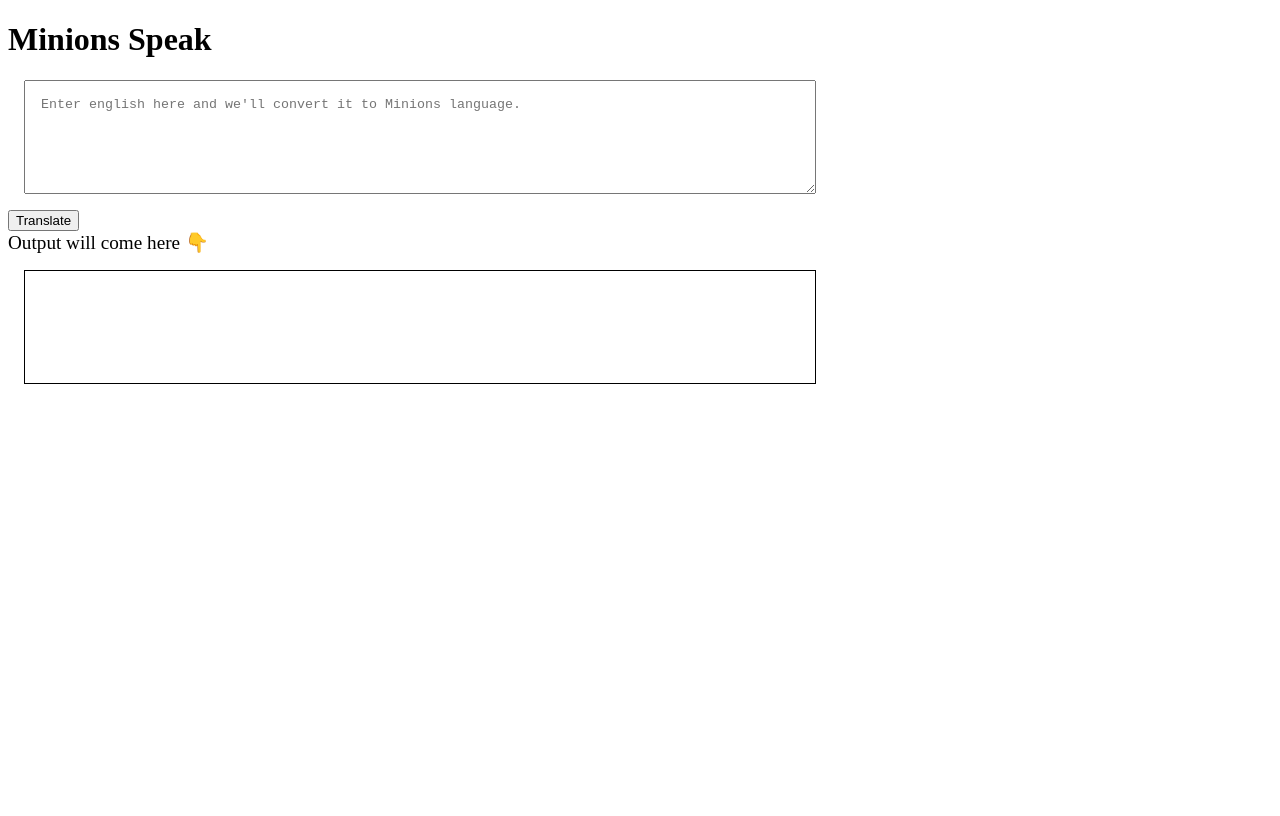
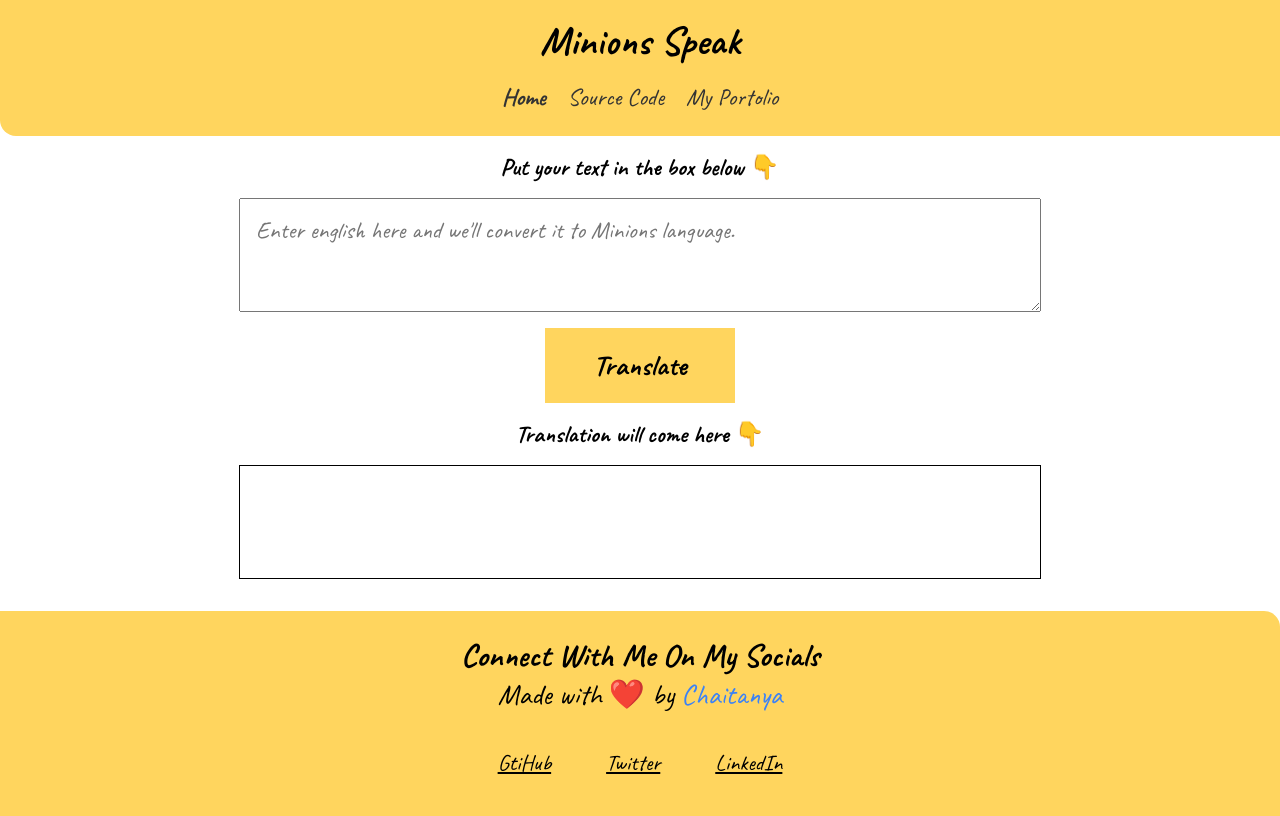
Before and after one commit to ChhikaraBRUH/neoG-markSix-Minions-Speak, a plain HTML site: page index.html in a window 1280 px wide. Drawn offline with Linux system fonts and the light colour scheme.

Commit message:
styling done

```diff
--- a/index.html
+++ b/index.html
@@ -6,33 +6,50 @@
     <meta http-equiv="X-UA-Compatible" content="IE=edge">
     <meta name="viewport" content="width=device-width, initial-scale=1.0">
     <title>Minions Speak</title>
-    <style>
-        textarea {
-            width: 60%;
-            height: 10vh;
-            display: block;
-            padding: 1rem;
-            margin: 1rem;
-        }
-
-        #output {
-            width: 60%;
-            height: 10vh;
-            border: 1px solid black;
-            padding: 1rem;
-            margin: 1rem;
-        }
-    </style>
+    <link rel="stylesheet" href="styles.css">
 </head>
 
 <body>
-    <h1>Minions Speak</h1>
+
+    <nav class="navigation container">
+        <div class="nav-brand">Minions Speak</div>
+        <ul class="list-non-bullet nav-pills">
+            <li class="list-item-inline">
+                <a class="link link-active" href="/">Home</a>
+            </li>
+            <li class="list-item-inline">
+                <a class="link" href="https://github.com/ChhikaraBRUH/neoG-markSix-Minions-Speak">Source Code</a>
+            </li>
+            <li class="list-item-inline">
+                <a class="link" href="https://bruh.dev">My Portolio</a>
+            </li>
+        </ul>
+    </nav>
+
+    <div id="caution">Put your text in the box below 👇</div>
     <textarea id="txt-input" placeholder="Enter english here and we'll convert it to Minions language."></textarea>
     <button id="btn-translate">Translate</button>
-    <div style="font-size: larger;">Output will come here 👇</div>
+    <div id="caution">Translation will come here 👇</div>
     <div id="output"></div>
 
     <script src="app.js" type="text/javascript"></script>
+
+    <!-- footer -->
+    <footer class="footer">
+        <div class="footer-header">Connect With Me On My Socials</div>
+        <div id="">Made with ❤️ by <a style="text-decoration: none; color: #3B82F6;"
+                href="https://bruh.dev">Chaitanya</a>
+        </div>
+        <ul class="social-links list-non-bullet">
+            <li class="list-item-inline"><a class="link" href="https://github.com/ChhikaraBRUH">GtiHub</a></li>
+            <li class="list-item-inline"><a class="link" href="https://twitter.com/ChhikaraBRUH">Twitter</a></li>
+            <li class="list-item-inline"><a class="link"
+                    href="https://www.linkedin.com/in/chaitanyachhikara">LinkedIn</a></li>
+        </ul>
+    </footer>
+
+
+
 </body>
 
 </html>
--- /dev/null
+++ b/styles.css
@@ -0,0 +1,131 @@
+@import url('https://fonts.googleapis.com/css2?family=Caveat:wght@400;700&display=swap');
+
+:root {
+    --primary-color: #FFD55E;
+    --black: #333333;
+}
+
+body {
+    font-family: 'Caveat';
+    margin: 0px;
+    text-align: center;
+    font-size: 1.8rem;
+}
+
+textarea {
+    width: 60%;
+    height: 10vh;
+    display: block;
+    padding: 1rem;
+    margin: auto;
+    margin-top: 1rem;
+    margin-bottom: 1rem;
+    font-family: 'Caveat';
+    font-size: 1.5rem;
+}
+
+::placeholder {
+    font-family: 'Caveat';
+    margin: 0px;
+    font-size: 1.5rem;
+}
+
+input {
+    font-family: 'Caveat';
+    margin: 0px;
+    font-size: 1.5rem;
+}
+
+#caution {
+    font-size: 1.5rem;
+    margin-top: 1rem;
+    font-weight: bold;
+}
+
+#output {
+    width: 60%;
+    min-height: 10vh;
+    border: 1px solid black;
+    padding: 1rem;
+    margin: auto;
+    margin-top: 1rem;
+    margin-bottom: 2rem;
+}
+
+/* Translate Button */
+#btn-translate {
+    background-color: var(--primary-color);
+    padding: 1.2rem 3rem;
+    font-family: 'Caveat';
+    font-size: 1.8rem;
+    font-weight: bold;
+    border: 0px;
+}
+
+/* navigation */
+.navigation {
+    background-color: var(--primary-color);
+    color: --black;
+    padding: 1rem;
+    border-bottom-left-radius: 1rem;
+}
+
+.navigation .nav-brand {
+    font-weight: bold;
+    font-size: 2.5rem;
+    font: 700;
+}
+
+.navigation .nav-pills {
+    text-align: center;
+    margin: 1rem 1.5rem 0.5rem 1.5rem;
+    font-size: 1.5rem;
+}
+
+.navigation .link {
+    color: var(--black);
+    text-decoration: none;
+}
+
+.navigation .link-active {
+    font-weight: bold;
+}
+
+
+/* lists */
+.list-non-bullet {
+    list-style: none;
+    padding-inline-start: 0px;
+}
+
+.list-item-inline {
+    display: inline;
+    padding: 0rem 0.5rem;
+}
+
+/* footer */
+
+.footer {
+    background-color: var(--primary-color);
+    text-align: center;
+    color: black;
+    border-top-right-radius: 1rem;
+    padding: 0.5rem 1rem;
+}
+
+.footer .footer-header {
+    font-weight: bold;
+    font-size: 2rem;
+    padding-bottom: 0rem;
+    padding-top: 1rem;
+}
+
+.footer .link {
+    color: black;
+    font-size: 1.4rem;
+    padding: 2rem 1rem;
+}
+
+.footer ul {
+    padding-inline-start: 0px;
+}
```
